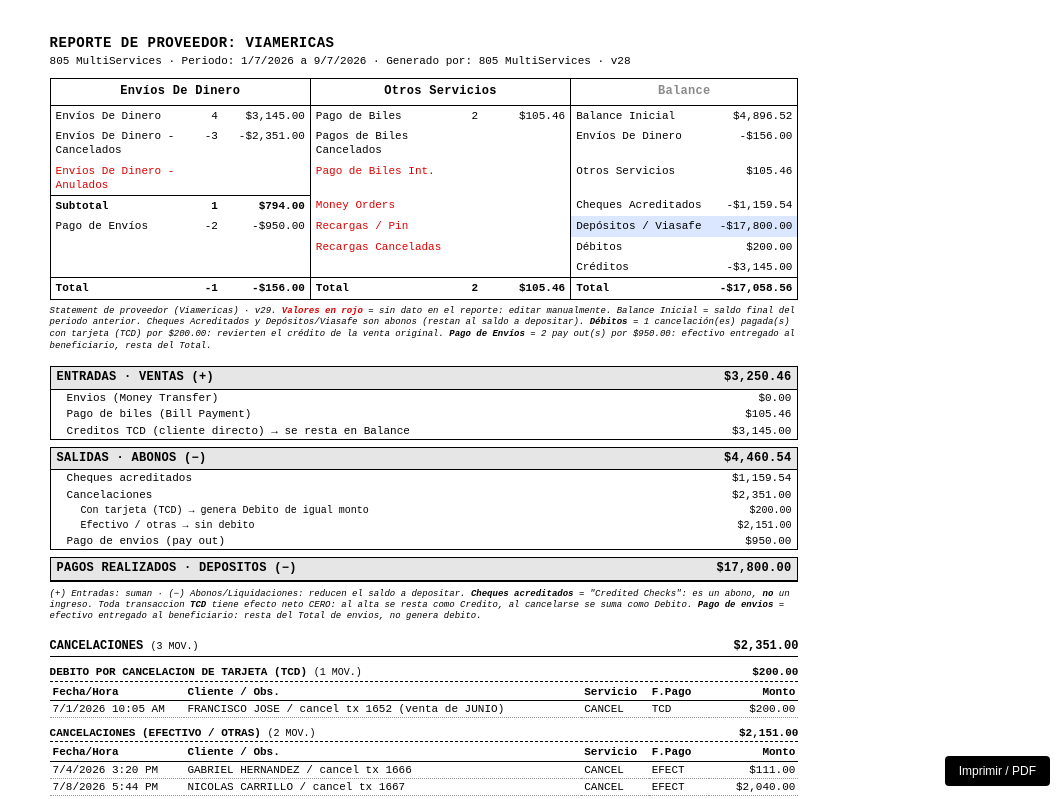
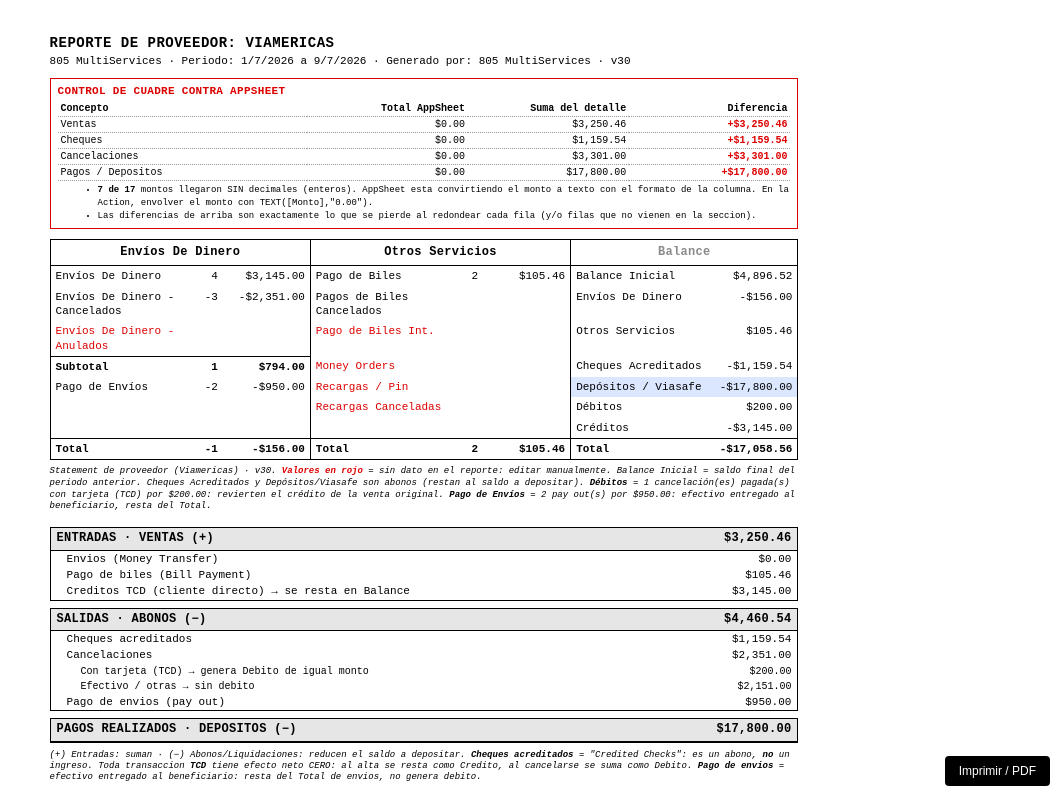
Before and after one commit to GABONEITOR51/Conglomerado, a plain HTML site: page index.html in a window 1280 px wide. Shown: the top 799 px of the page, without its empty margins (216-1280 px from the left). Drawn offline with Linux system fonts and the light colour scheme.

Commit message:
Update index.html

```diff
--- a/index.html
+++ b/index.html
@@ -51,6 +51,16 @@
   .stmt .hl{background:#dbe7ff;-webkit-print-color-adjust:exact;print-color-adjust:exact}
   .stmt .divider{border-right:1px solid #000}
   .stmt-note{font-size:9px;font-style:italic;margin:0 0 14px;line-height:1.3}
+/* ==== BANDA DE CUADRE (v30) ==== */
+.cuadre{border:1.5px solid #d00;margin:0 0 10px;padding:5px 7px;break-inside:avoid}
+.cuadre h3{margin:0 0 3px;font-size:11px;text-transform:uppercase;letter-spacing:.3px;color:#d00}
+.cuadre table{width:100%;border-collapse:collapse;margin:0 0 3px;table-layout:fixed}
+.cuadre th,.cuadre td{padding:1px 3px;font-size:10px;border-bottom:1px dotted #999}
+.cuadre td.r,.cuadre th.r{text-align:right;font-variant-numeric:tabular-nums;white-space:nowrap}
+.cuadre .ok{color:#060}
+.cuadre .bad{color:#d00;font-weight:bold}
+.cuadre .avisos{font-size:9px;line-height:1.35;margin:2px 0 0}
+.cuadre .avisos li{margin:1px 0}
   /* ===================================================================== */
   .groups{margin:0 0 14px}
   .grupo{border:1.5px solid #000;margin-bottom:7px;break-inside:avoid}
@@ -106,7 +116,7 @@
 <button class="print-btn" onclick="window.print()">Imprimir / PDF</button>
 <script>
 /* =====================================================================
-   REPORTE DE PROVEEDOR (lite) - v28
+   REPORTE DE PROVEEDOR (lite) - v30
    ---------------------------------------------------------------------
    Contrato de datos (compatible con la misma Action de AppSheet):
      #d=HEADER||VENTAS||SALIDAS||CHEQUES||CANCELACIONES||PAGOS
@@ -228,7 +238,9 @@ function smartDecode(raw){
 function splitRows(sectionStr){
   const t=(sectionStr||"").trim();
   if(!t) return [];
-  return t.split(REC).map(s=>s.trim()).filter(s=>s!=="").map(r=>r.split(F));
+  /* v30: AppSheet une las filas con "~~ , " (el separador de lista de
+     CONCATENATE). Sin quitar ese ", " la 1a celda de cada fila queda sucia. */
+  return t.split(REC).map(s=>s.replace(/^\s*,\s*/,"").trim()).filter(s=>s!=="").map(r=>r.split(F));
 }
 function readPayload(){
   let raw="";
@@ -475,7 +487,8 @@ function statementTable(S,T,balIni,balIniSet,debManual,debSet){
     stCellA('Recargas Canceladas',0,0,'red')
   ];
   const rowsC=[
-    stCellB('Balance Inicial',balIni,balIniSet?'':'red'),
+    balIniSet ? stCellB('Balance Inicial',balIni)
+              : {concepto:'Balance Inicial', monto:'\u2014 FALTA DATO', cls:'red'},
     stCellB('Envíos De Dinero',bEnv),
     stCellB('Otros Servicios',bOtr),
     stCellB('Cheques Acreditados',bChq),
@@ -514,7 +527,54 @@ function statementTable(S,T,balIni,balIniSet,debManual,debSet){
     ? ` <b>Pago de Envíos</b> = ${S.mtPay.n} pay out(s) por ${money(S.mtPay.s)}: efectivo entregado al beneficiario, resta del Total.`
     : ``;
   return `<div class="stmt">${html}</div>
-  <div class="stmt-note">Statement de proveedor (Viamericas) &middot; v29. <b style="color:#d00">Valores en rojo</b> = sin dato en el reporte: editar manualmente. Balance Inicial = saldo final del periodo anterior. Cheques Acreditados y Depósitos/Viasafe son abonos (restan al saldo a depositar). ${notaDeb}${notaPay}</div>`;
+  <div class="stmt-note">Statement de proveedor (Viamericas) &middot; v30. <b style="color:#d00">Valores en rojo</b> = sin dato en el reporte: editar manualmente. Balance Inicial = saldo final del periodo anterior. Cheques Acreditados y Depósitos/Viasafe son abonos (restan al saldo a depositar). ${notaDeb}${notaPay}</div>`;
+}
+
+/* =====================================================================
+   BANDA DE CUADRE (v30)
+   ---------------------------------------------------------------------
+   AppSheet manda en HEADER[4..8] los totales calculados con SUM() sobre
+   los valores REALES de la hoja, y en las secciones manda fila por fila.
+   Si la suma del detalle no coincide con el total del header, el reporte
+   esta trabajando con datos incompletos o redondeados: hay que verlo, no
+   esconderlo. La banda solo aparece cuando hay algo que reportar.
+     HEADER[4]=Ventas  [5]=Salidas  [6]=Cheques  [7]=Cancelaciones  [8]=Pagos
+   ===================================================================== */
+function sinDecimales(P){
+  let con=0, tot=0;
+  [['VENTAS',5],['CHEQUES',5],['CANC',5],['PAGOS',2]].forEach(([k,i])=>{
+    (P[k]||[]).forEach(r=>{ tot++; if(/\.\d/.test(''+(r[i]==null?'':r[i]))) con++; });
+  });
+  return {con, tot, sin: tot-con};
+}
+function bandaCuadre(P,T,H,balIniSet){
+  const H_ = i => (H[i]!==undefined && (''+H[i]).trim()!=='') ? toNum(H[i]) : null;
+  const filas=[
+    ['Ventas',        H_(4), T.ventas],
+    ['Cheques',       H_(6), T.cheques],
+    ['Cancelaciones', H_(7), T.canc+T.payout],
+    ['Pagos / Depositos', H_(8), T.pagos]
+  ].filter(f=>f[1]!==null);
+  const desc = filas.filter(f=>Math.abs(f[1]-f[2])>=0.005);
+  const dec  = sinDecimales(P);
+  const avisos=[];
+  if(!balIniSet) avisos.push('<b>Falta el Balance Inicial</b>: el HEADER llego con '+H.length+
+    ' campos y el campo 11 (saldo final del periodo anterior) no viene. Sin el, la columna <b>Balance</b> arranca en cero y el Total NO es el saldo real a depositar.');
+  if(dec.sin>0) avisos.push('<b>'+dec.sin+' de '+dec.tot+'</b> montos llegaron SIN decimales (enteros). '+
+    'AppSheet esta convirtiendo el monto a texto con el formato de la columna. En la Action, envolver el monto con <code>TEXT([Monto],"0.00")</code>.');
+  if(desc.length) avisos.push('Las diferencias de arriba son exactamente lo que se pierde al redondear cada fila (y/o filas que no vienen en la seccion).');
+  if(!desc.length && !avisos.length) return '';
+  const trs=filas.map(f=>{
+    const d=f[2]-f[1], mal=Math.abs(d)>=0.005;
+    return '<tr><td>'+f[0]+'</td><td class="r">'+money(f[1])+'</td><td class="r">'+money(f[2])+
+      '</td><td class="r '+(mal?'bad':'ok')+'">'+(mal?(d>0?'+':'')+money2(d):'OK')+'</td></tr>';
+  }).join('');
+  return '<div class="cuadre"><h3>Control de cuadre contra AppSheet</h3>'+
+    (filas.length?'<table><colgroup><col style="width:34%"><col style="width:22%"><col style="width:22%"><col style="width:22%"></colgroup>'+
+     '<thead><tr><th>Concepto</th><th class="r">Total AppSheet</th><th class="r">Suma del detalle</th><th class="r">Diferencia</th></tr></thead>'+
+     '<tbody>'+trs+'</tbody></table>':'')+
+    (avisos.length?'<ul class="avisos"><li>'+avisos.join('</li><li>')+'</li></ul>':'')+
+    '</div>';
 }
 
 /* ===================================================================== */
@@ -572,7 +632,8 @@ function render(P){
   document.title = `${fileProv(g(0))}_${fileDate(g(1))}_${fileDate(g(2))}`;
   document.getElementById("sheet").innerHTML=`
   <h1>Reporte de proveedor: ${esc(g(0)||'PROVEEDOR')}</h1>
-  <div class="sub">805 MultiServices &middot; Periodo: ${esc(cleanDT(g(1)))} a ${esc(cleanDT(g(2)))} &middot; Generado por: ${esc(g(9)||'-')} &middot; v28</div>
+  <div class="sub">805 MultiServices &middot; Periodo: ${esc(cleanDT(g(1)))} a ${esc(cleanDT(g(2)))} &middot; Generado por: ${esc(g(9)||'-')} &middot; v30</div>
+  ${bandaCuadre(P,T,H,balIniSet)}
   ${statementTable(S,T,balIni,balIniSet,debManual,debSet)}
   <div class="groups">
     <div class="grupo">
```
